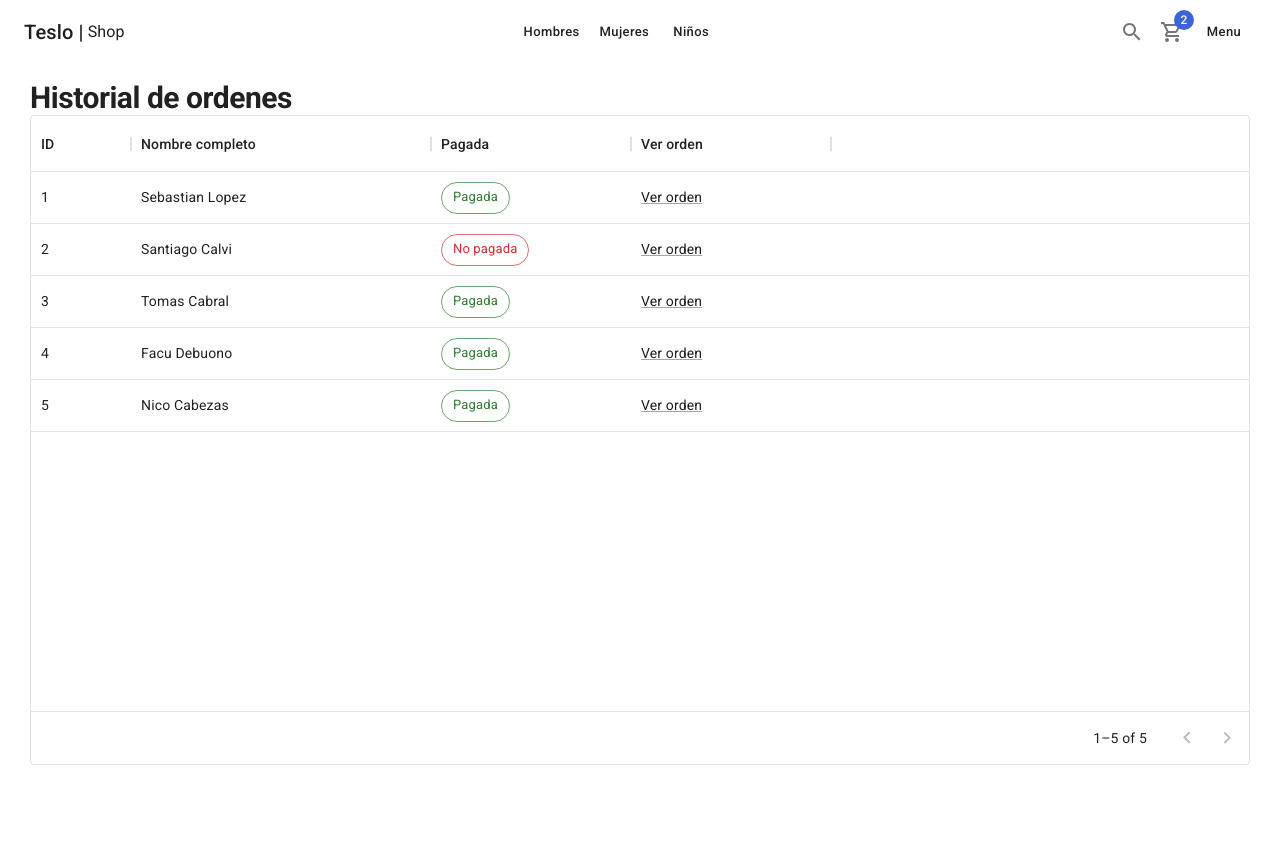
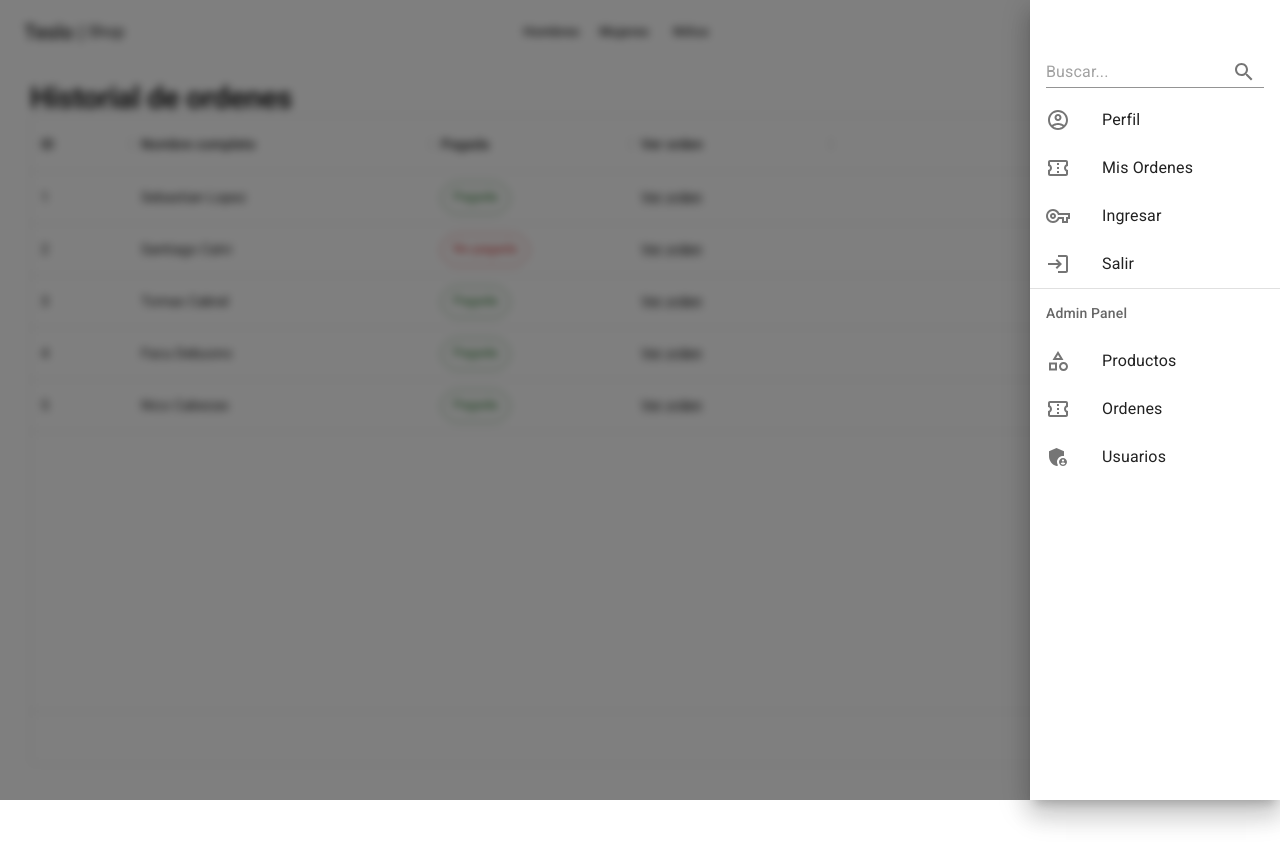
Before and after one commit to sebastianelopez/Teslo-Shop, a Next.js app: page /orders/history in a window 1280 px wide. Both pictures are taken after a click on the button "Menu". Built offline with nearby package versions, Linux system fonts and the light colour scheme.

Commit message:
menu funcionality

```diff
--- a/components/ui/Navbar.tsx
+++ b/components/ui/Navbar.tsx
@@ -11,9 +11,13 @@ import {
 } from "@mui/material";
 import NextLink from "next/link";
 import { useRouter } from "next/router";
+import { useContext } from "react";
+import { UiContext } from "../../context";
 
 export const Navbar = () => {
   const { asPath } = useRouter();
+
+  const {toggleSideMenu} = useContext(UiContext)
 
   return (
     <AppBar>
@@ -47,10 +51,7 @@ export const Navbar = () => {
           </NextLink>
           <NextLink href={"/category/women"} passHref>
             <Link>
-              <Button
-                color={asPath === "/category/women" ? "primary" : "info"}
-                href={"/category/women"}
-              >
+              <Button color={asPath === "/category/women" ? "primary" : "info"}>
                 Mujeres
               </Button>
             </Link>
@@ -78,7 +79,7 @@ export const Navbar = () => {
           </Link>
         </NextLink>
 
-        <Button>Menu</Button>
+        <Button onClick={toggleSideMenu}>Menu</Button>
       </Toolbar>
     </AppBar>
   );
--- a/components/ui/SideMenu.tsx
+++ b/components/ui/SideMenu.tsx
@@ -1,3 +1,5 @@
+import { useContext } from "react";
+import { UiContext } from "../../context/";
 import {
   Box,
   Divider,
@@ -23,13 +25,24 @@ import {
   SearchOutlined,
   VpnKeyOutlined,
 } from "@mui/icons-material";
+import { useRouter } from "next/router";
 
 export const SideMenu = () => {
+  const router = useRouter();
+
+  const { isMenuOpen, toggleSideMenu } = useContext(UiContext);
+
+  const navigateTo = (url: string) => {
+    toggleSideMenu();
+    router.push(url);
+  };
+
   return (
     <Drawer
-      open={false}
+      open={isMenuOpen}
       anchor="right"
       sx={{ backdropFilter: "blur(4px)", transition: "all 0.5s ease-out" }}
+      onClose={toggleSideMenu}
     >
       <Box sx={{ width: 250, paddingTop: 5 }}>
         <List>
@@ -61,21 +74,33 @@ export const SideMenu = () => {
             <ListItemText primary={"Mis Ordenes"} />
           </ListItem>
 
-          <ListItem button sx={{ display: { xs: "", sm: "none" } }}>
+          <ListItem
+            button
+            sx={{ display: { xs: "", sm: "none" } }}
+            onClick={() => navigateTo("/category/men")}
+          >
             <ListItemIcon>
               <MaleOutlined />
             </ListItemIcon>
             <ListItemText primary={"Hombres"} />
           </ListItem>
 
-          <ListItem button sx={{ display: { xs: "", sm: "none" } }}>
+          <ListItem
+            button
+            sx={{ display: { xs: "", sm: "none" } }}
+            onClick={() => navigateTo("/category/women")}
+          >
             <ListItemIcon>
               <FemaleOutlined />
             </ListItemIcon>
             <ListItemText primary={"Mujeres"} />
           </ListItem>
 
-          <ListItem button sx={{ display: { xs: "", sm: "none" } }}>
+          <ListItem
+            button
+            sx={{ display: { xs: "", sm: "none" } }}
+            onClick={() => navigateTo("/category/men")}
+          >
             <ListItemIcon>
               <EscalatorWarningOutlined />
             </ListItemIcon>
```
